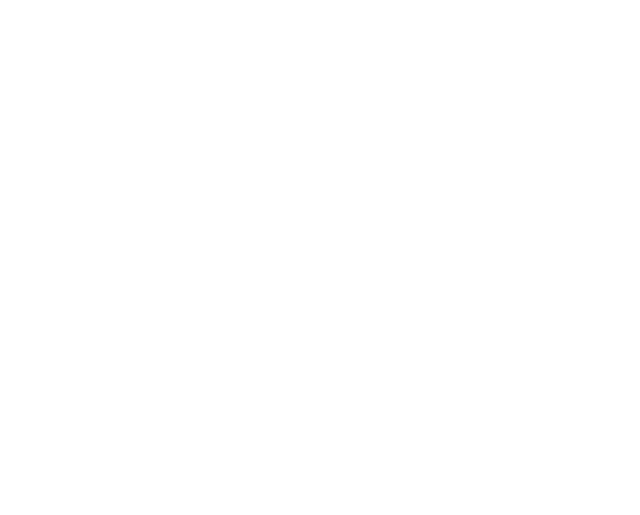
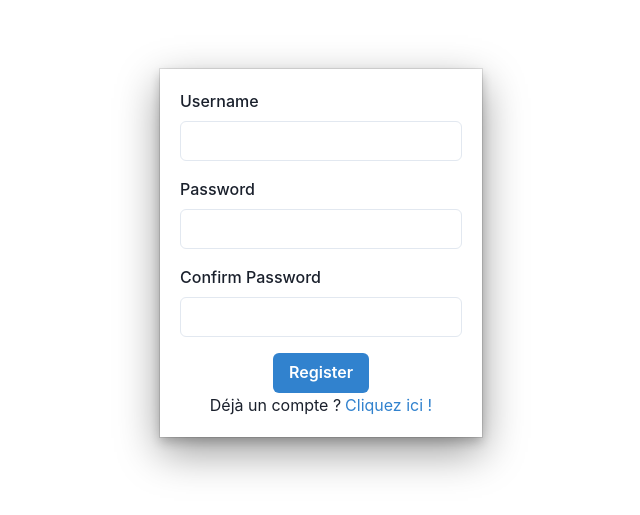
Before and after one commit to ValentinMi/Choicy, a React (Create React App) app: page /register in a window 1280 px wide. Shown: the part 147-662 px from the top of the page, without its empty margins (319-959 px from the left). Built offline with nearby package versions, Linux system fonts and the light colour scheme; no server answers.

Commit message:
feat(homepage): Add buttons sign up, sign in and profile, create register route and component, create profile route and component, add link to login and register form to redirect

```diff
--- a/package.json
+++ b/package.json
@@ -19,7 +19,7 @@
     "jwt-decode": "^3.1.2",
     "react": "^17.0.1",
     "react-dom": "^17.0.1",
-    "react-icons": "^3.0.0",
+    "react-icons": "^4.2.0",
     "react-router-dom": "^5.2.0",
     "react-scripts": "4.0.1",
     "typescript": "^3.9.5",
--- a/src/Router.tsx
+++ b/src/Router.tsx
@@ -4,6 +4,8 @@
 import BackOffice from "./pages/backoffice";
 import Home from "./pages/home";
 import Login from "./pages/login";
+import Profile from "./pages/profile";
+import Register from "./pages/register";
 
 interface RouterProps {}
 
@@ -15,6 +17,7 @@
   return (
     <Switch>
       <Route exact path="/" component={Home} />
+
       {!isLoading && (
         <>
           <PrivateRoute
@@ -23,6 +26,19 @@
             condition={user === null}
             component={Login}
             redirectPath="/"
+          />
+          <PrivateRoute
+            path="/register"
+            condition={user === null}
+            component={Register}
+            redirectPath="/"
+          />
+          <PrivateRoute
+            exact
+            path="/profile"
+            condition={user != null}
+            component={Profile}
+            redirectPath="/login"
           />
           <PrivateRoute
             path="/backoffice"
--- a/src/api/routes.api.ts
+++ b/src/api/routes.api.ts
@@ -6,6 +6,7 @@
   PROPOSAL_CHOICE: (choideId: string, proposalIndex: number) =>
     BASE_URL + `/choices/chosen/${choideId}/${proposalIndex}`,
   AUTH: BASE_URL + "/auth",
+  USERS: BASE_URL + "/users",
 });
 
 export default ROUTES;
--- /dev/null
+++ b/src/api/users.api.ts
@@ -0,0 +1,12 @@
+import axios from "axios";
+import { ICredentials } from "../types";
+import ROUTES from "./routes.api";
+
+export const register = async (credentials: ICredentials) => {
+  try {
+    const response = await axios.post(ROUTES.USERS, credentials);
+    return response;
+  } catch (error) {
+    console.log(error.message);
+  }
+};
--- a/src/pages/home.tsx
+++ b/src/pages/home.tsx
@@ -1,8 +1,18 @@
-import { Box, SimpleGrid, useDisclosure } from "@chakra-ui/react";
-import React, { useCallback, useEffect, useState } from "react";
+import {
+  Box,
+  Button,
+  SimpleGrid,
+  useDisclosure,
+  IconButton,
+  Link,
+} from "@chakra-ui/react";
+import { CgProfile } from "react-icons/cg";
+import React, { useCallback, useContext, useEffect, useState } from "react";
+import { Link as RouterLink } from "react-router-dom";
 import { getChoices, putProposalChoice } from "../api/choices.api";
 import ChoiceResult from "../components/ChoiceResult";
 import Proposal from "../components/Proposal";
+import { AuthContext } from "../context/auth.context";
 import { IChoice } from "../types";
 import shuffleArray from "../utils/shuffleArray";
 
@@ -13,6 +23,9 @@
   const [currentChoiceIndex, setCurrentChoiceIndex] = useState<number>(0);
   const [choiceHistory, setChoiceHistory] = useState<string[]>([]);
   const { isOpen, onOpen, onClose } = useDisclosure();
+  const {
+    state: { user },
+  } = useContext(AuthContext);
 
   const handleNextClick = () => {
     onClose();
@@ -42,6 +55,50 @@
 
   return (
     <Box bg="black">
+      <Box
+        w="100%"
+        position="absolute"
+        zIndex="5"
+        display="flex"
+        justifyContent="flex-end"
+      >
+        {user ? (
+          <Link
+            as={RouterLink}
+            to="/profile"
+            opacity="0.5"
+            m={2}
+            _hover={{ opacity: 1 }}
+          >
+            <IconButton
+              size="md"
+              aria-label="profile"
+              icon={<CgProfile size={25} />}
+            ></IconButton>
+          </Link>
+        ) : (
+          <Box>
+            <Link
+              as={RouterLink}
+              to="/login"
+              opacity="0.5"
+              m={2}
+              _hover={{ textDecoration: "none", opacity: 1 }}
+            >
+              <Button size="md">Sign in</Button>
+            </Link>
+            <Link
+              as={RouterLink}
+              to="/register"
+              opacity="0.5"
+              m={2}
+              _hover={{ textDecoration: "none", opacity: 1 }}
+            >
+              <Button size="md">Sign Up</Button>
+            </Link>
+          </Box>
+        )}
+      </Box>
       {choices.length > 0 && (
         <Box>
           <SimpleGrid columns={2} row={2} overflow="hidden" position="relative">
--- a/src/pages/login.tsx
+++ b/src/pages/login.tsx
@@ -5,8 +5,10 @@
   FormLabel,
   Input,
   Button,
+  Link,
 } from "@chakra-ui/react";
 import React, { useContext, useState } from "react";
+import { Link as RouterLink } from "react-router-dom";
 import { AuthContext } from "../context/auth.context";
 
 interface LoginProps {}
@@ -56,6 +58,12 @@
             </Button>
           </Center>
         </form>
+        <Center>
+          Pas encore de compte ?
+          <Link as={RouterLink} to="/register" color="blue.500" ml={1}>
+            Cliquez ici !
+          </Link>
+        </Center>
       </Box>
     </Center>
   );
--- /dev/null
+++ b/src/pages/profile.tsx
@@ -0,0 +1,18 @@
+import React, { useContext } from "react";
+import { Box, Heading } from "@chakra-ui/react";
+import { AuthContext } from "../context/auth.context";
+
+interface ProfileProps {}
+
+const Profile: React.FC<ProfileProps> = () => {
+  const {
+    state: { user },
+  } = useContext(AuthContext);
+  return (
+    <Box>
+      <Heading>Welcome to your profile {user?.username}</Heading>
+    </Box>
+  );
+};
+
+export default Profile;
--- /dev/null
+++ b/src/pages/register.tsx
@@ -0,0 +1,99 @@
+import {
+  Center,
+  Box,
+  FormControl,
+  FormLabel,
+  Input,
+  Button,
+  Link,
+} from "@chakra-ui/react";
+import React, { useState } from "react";
+import { Link as RouterLink } from "react-router-dom";
+import { register } from "../api/users.api";
+import { AUTH_STORAGE_KEY } from "../constants/auth.constants";
+import useSessionStorage from "../hooks/useSessionStorage";
+
+export interface RegisterProps {}
+
+const Register: React.FC<RegisterProps> = () => {
+  const [registerForm, setregisterForm] = useState({
+    username: "",
+    password: "",
+    password2: "",
+  });
+  const { getStoredData, setStoredData } = useSessionStorage(AUTH_STORAGE_KEY);
+
+  const handleChange = (e: React.ChangeEvent<HTMLInputElement>) => {
+    setregisterForm({ ...registerForm, [e.target.name]: e.target.value });
+  };
+
+  const handleSubmit = async (e: React.FormEvent<HTMLFormElement>) => {
+    e.preventDefault();
+    if (registerForm.password.length < 8) {
+      alert("nul");
+    } else {
+      if (registerForm.password === registerForm.password2) {
+        const response = await register({
+          username: registerForm.username,
+          password: registerForm.password,
+        });
+        console.log(response);
+        setStoredData(response?.headers["choicy-auth-token"]);
+      } else {
+        alert("pas les mêmes");
+      }
+    }
+  };
+
+  return (
+    <Center h="100vh">
+      <Box boxShadow="dark-lg" p={5}>
+        <form onSubmit={handleSubmit}>
+          <FormControl>
+            <FormLabel>Username</FormLabel>
+            <Input
+              onChange={handleChange}
+              name="username"
+              value={registerForm.username}
+            />
+          </FormControl>
+          <Box mt={4}>
+            <FormControl>
+              <FormLabel>Password</FormLabel>
+              <Input
+                onChange={handleChange}
+                name="password"
+                type="password"
+                value={registerForm.password}
+              />
+            </FormControl>
+          </Box>
+          <Box mt={4}>
+            <FormControl>
+              <FormLabel>Confirm Password</FormLabel>
+              <Input
+                onChange={handleChange}
+                name="password2"
+                type="password"
+                value={registerForm.password2}
+              />
+            </FormControl>
+          </Box>
+          <Center>
+            <Button mt={4} type="submit" colorScheme="blue">
+              Register
+            </Button>
+          </Center>
+        </form>
+        <Center>
+          Déjà un compte ?
+          <Link as={RouterLink} to="/login" color="blue.500" ml={1}>
+            Cliquez ici !
+          </Link>
+        </Center>
+      </Box>
+    </Center>
+  );
+};
+
+export default Register;
```
Also changed, not shown: 1 other file (tests, documents, lock files or other folders).
